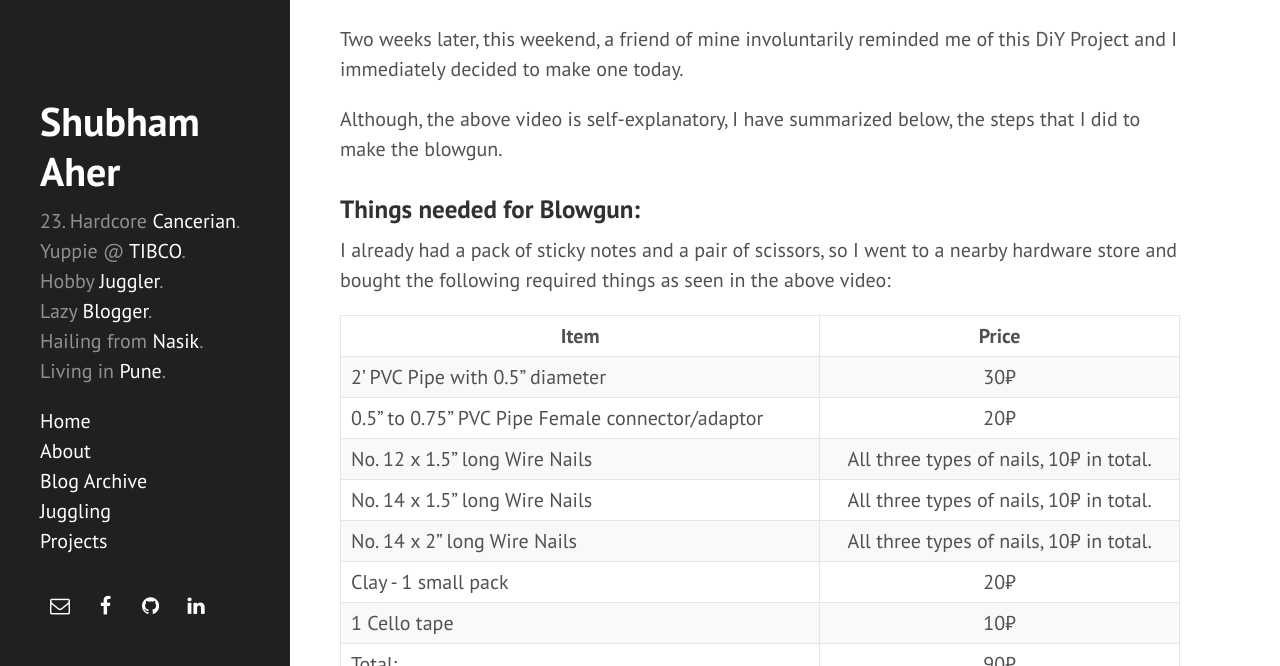
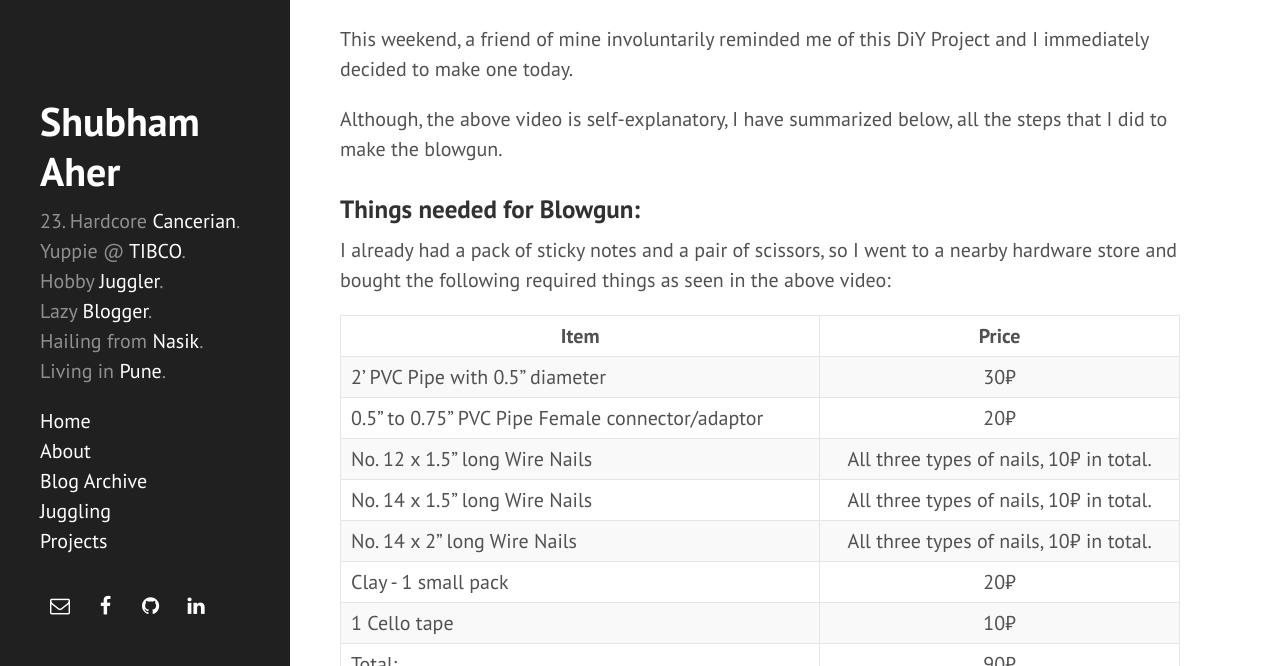
Before and after one commit to shubham-aher/shubham-aher.github.io, a Jekyll site: the page built from _posts/2015-05-17-my-first-diy-project.md, in a window 1280 px wide and 900 px high, scrolled down 1328 px, cut to the strip 234-900 px from the top of the window. Built offline with Jekyll 4.4.1, drawn with Linux system fonts in a browser that asks for light colours; nearby versions of some CDN libraries; comment, search, counter and statistics services are not loaded.

Commit message:
Updating Blogsite. Seventh edit: Making a blowgun post.

```diff
--- a/_posts/2015-05-17-my-first-diy-project.md
+++ b/_posts/2015-05-17-my-first-diy-project.md
@@ -20,9 +20,9 @@ This simple yet powerful weapon seemed to be favourite amongst all tribal commun
     </figure>
 </div>
 
-Two weeks later, this weekend, a friend of mine involuntarily reminded me of this DiY Project and I immediately decided to make one today.
+This weekend, a friend of mine involuntarily reminded me of this DiY Project and I immediately decided to make one today.
 
-Although, the above video is self-explanatory, I have summarized below, the steps that I did to make the blowgun.
+Although, the above video is self-explanatory, I have summarized below, all the steps that I did to make the blowgun.
 
 ###Things needed for Blowgun:
 
```
